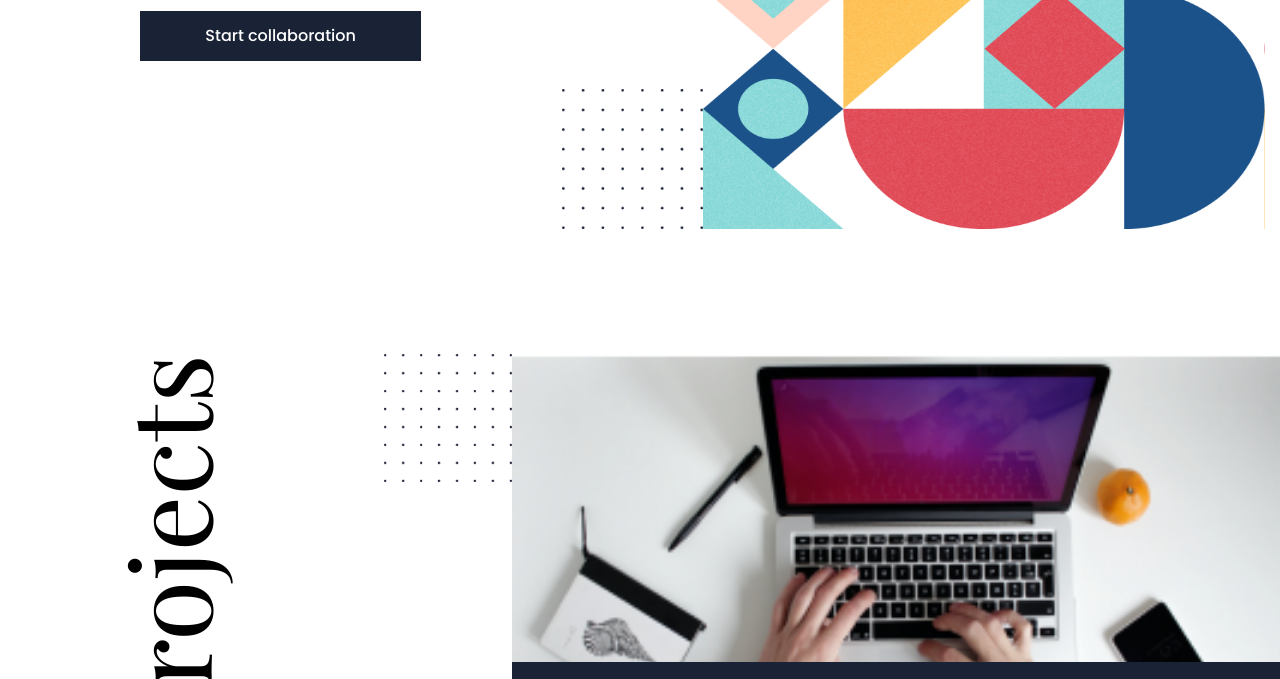
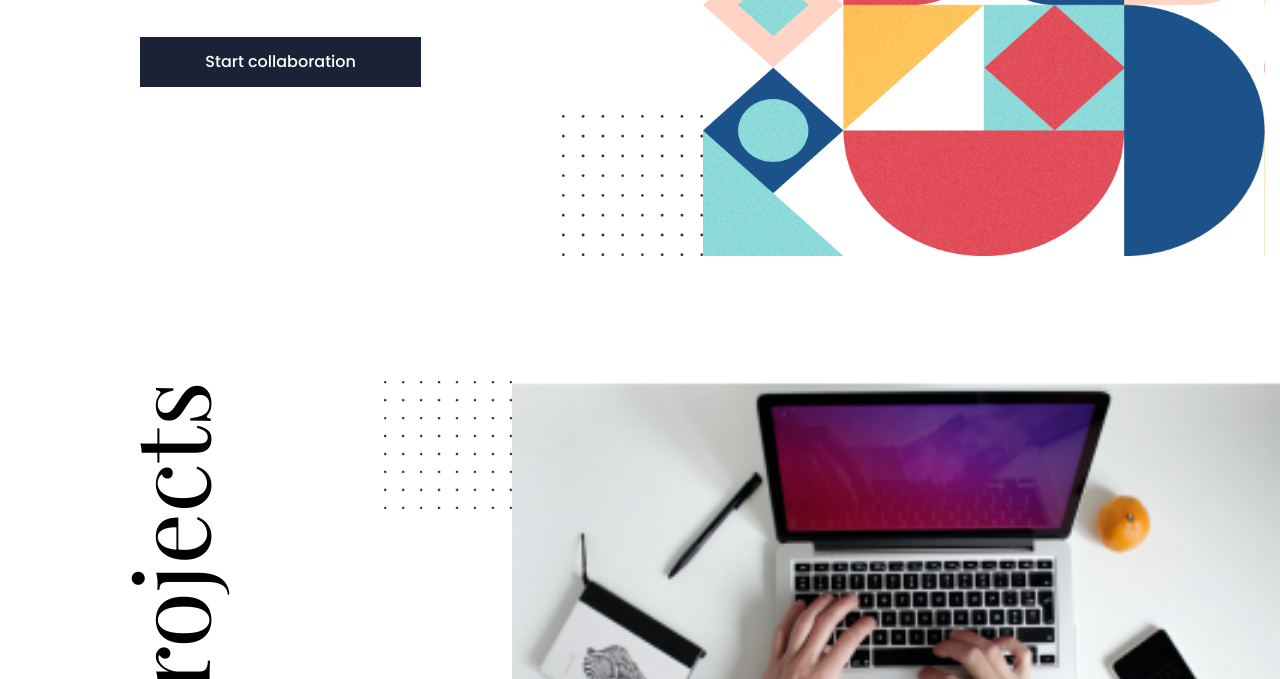
Before and after one commit to WillyStorm/PortFolioMobile, a website: page index.html in a window 1280 px wide. Shown: the part 530-1209 px from the top of the page. Drawn offline with nearby package versions, Linux system fonts and the light colour scheme.

Commit message:
Add reponsive headings

```diff
--- a/style.css
+++ b/style.css
@@ -65,7 +65,7 @@ h2 {
   font-family: 'Playfair Display', sans-serif;
   font-style: normal;
   font-weight: 400;
-  font-size: 50px;
+  font-size: 10vw;
   line-height: 100%;
 }
 
@@ -90,6 +90,8 @@ p {
   line-height: 21px;
   letter-spacing: -0.01em;
   color: #1a2236;
+  padding-right: 5%;
+  padding-bottom: 5%;
 }
 
 .padd {
@@ -423,9 +425,9 @@ input:focus {
   h2 {
     font-family: 'Playfair Display', sans-serif;
     font-style: normal;
-    font-weight: 400;
-    font-size: 110px;
-    line-height: 100px;
+    font-weight: 400px;
+    font-size: 8vw;
+    line-height: 8vw;
   }
 
   body {
```
